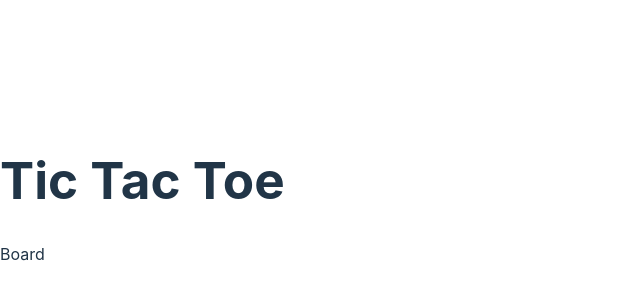
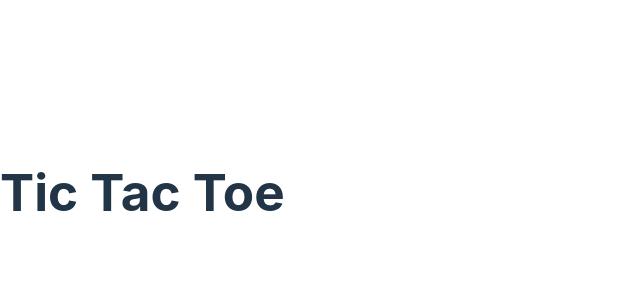
Before and after one commit to theallSparky/react-tic-tac-toe, a React (Vite) app in the folder frontend/: page / in a window 1280 px wide. Shown: the part 208-508 px from the top of the page, without its empty margins (0-640 px from the left). Built offline with nearby package versions, Linux system fonts and the light colour scheme.

Commit message:
Updated board and tile component

```diff
--- a/frontend/src/components/Board.jsx
+++ b/frontend/src/components/Board.jsx
@@ -1,5 +1,11 @@
+import Tile from "./Tile";
+
 function Board() {
-  return <div>Board</div>;
+  return (
+    <div>
+      <Tile />
+    </div>
+  );
 }
 
 export default Board;
--- /dev/null
+++ b/frontend/src/components/Tile.jsx
@@ -0,0 +1,5 @@
+function Tile() {
+  return <div></div>;
+}
+
+export default Tile;
```
